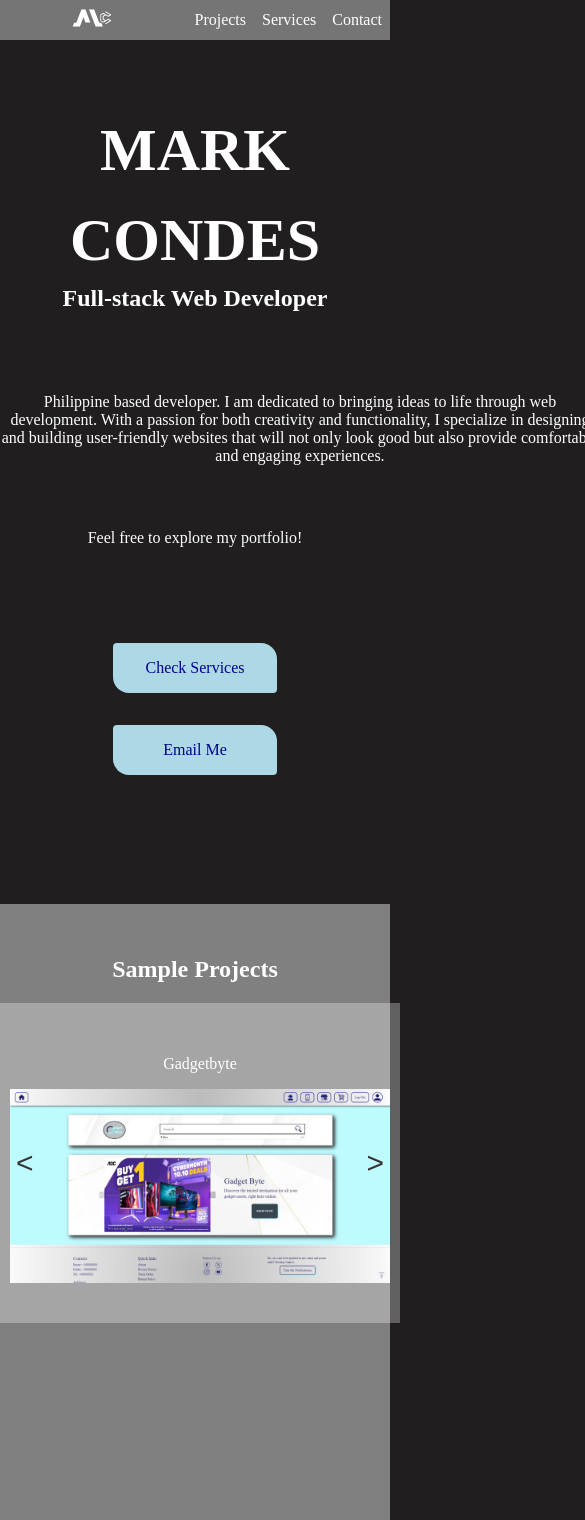
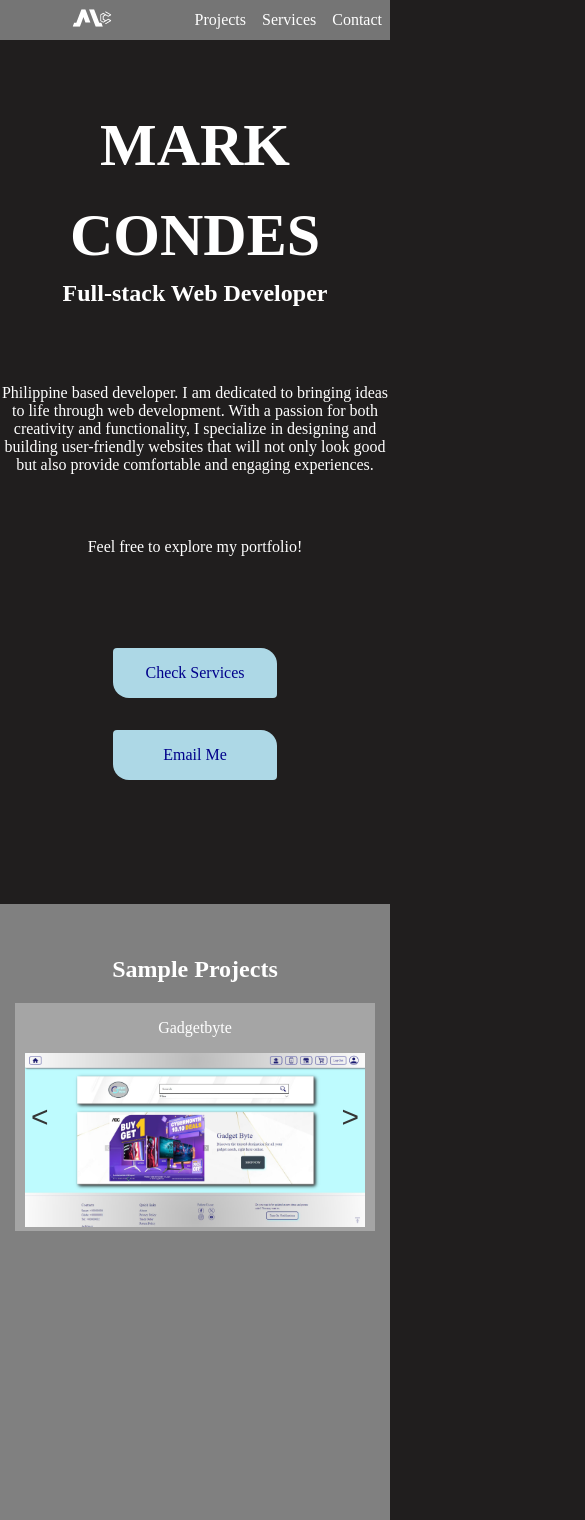
Before and after one commit to sabirama/personal-portfolio, a React (Vite) app: page / in a window 390 px wide. Shown: the top 1520 px of the page, 585 px wide, since content can reach past the window. Built offline with nearby package versions, Linux system fonts and the light colour scheme; the HTML template or start-up script is replaced by a standard one.

Commit message:
hero-text and carousel

```diff
--- a/src/components/home/subcomponents/hero-section/HeroSection.css
+++ b/src/components/home/subcomponents/hero-section/HeroSection.css
@@ -18,7 +18,7 @@
 
 .introduction {
   margin: 4rem auto;
-  width: 600px;
+  max-width: 600px;
 }
 
 .message {
--- a/src/components/home/subcomponents/projects/subcomponent/Carousel.css
+++ b/src/components/home/subcomponents/projects/subcomponent/Carousel.css
@@ -1,20 +1,20 @@
 @media screen and (max-width: 768px) {
   .carousel {
     overflow: hidden;
-    width: 400px;
-    height: 320px;
+    width: 360px;
+    height: 120%;
     margin: auto;
     position: relative;
   }
 
   .carousel-container {
     display: flex;
-    height: 320px;
+    height: 120%;
     width: max-content;
   }
 
   .carousel-item {
-    flex: 0 0 400px;
+    flex: 0 0 360px;
     height: 100%;
     display: flex;
     align-items: center;
@@ -24,7 +24,7 @@
   }
 
   .web-image {
-    width: 380px;
+    width: 340px;
     height: auto;
   }
 }
--- a/src/components/home/subcomponents/projects/subcomponent/Carousel.jsx
+++ b/src/components/home/subcomponents/projects/subcomponent/Carousel.jsx
@@ -7,21 +7,18 @@ const Carousel = () => {
 
   function prev() {
     setId((id - 1 + 3) % 3);
-    console.log(id);
   }
 
   function next() {
     setId((id + 1) % 3);
-    console.log(id);
   }
 
   useEffect(() => {
     if (window.innerWidth <= 768) {
-      setCarouselWidth(-400);
+      setCarouselWidth(-360);
     } else {
       setCarouselWidth(-1000);
     }
-
   }, [window.innerWidth]);
 
   return (
```
